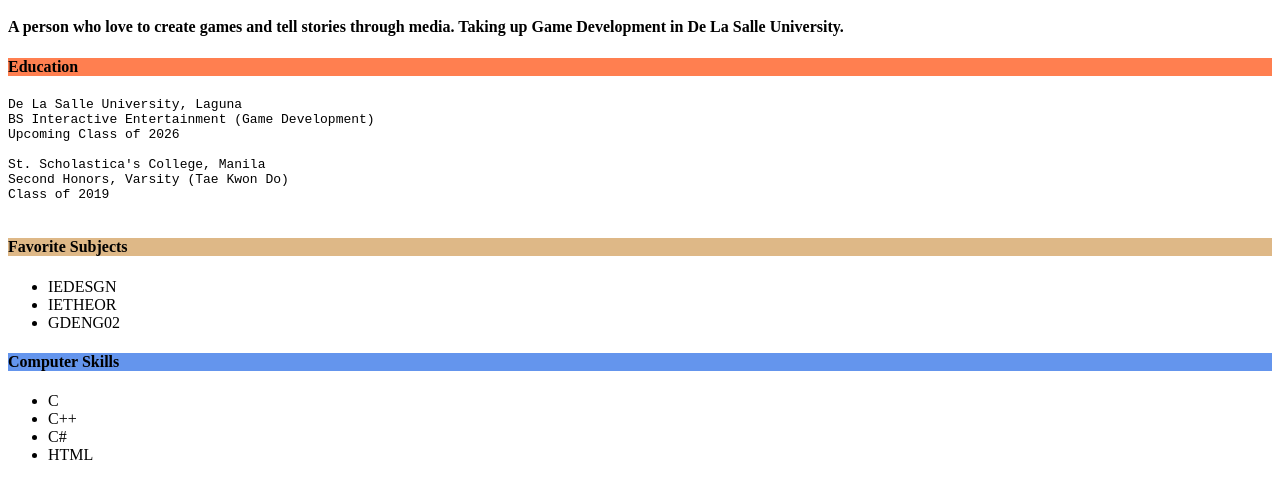
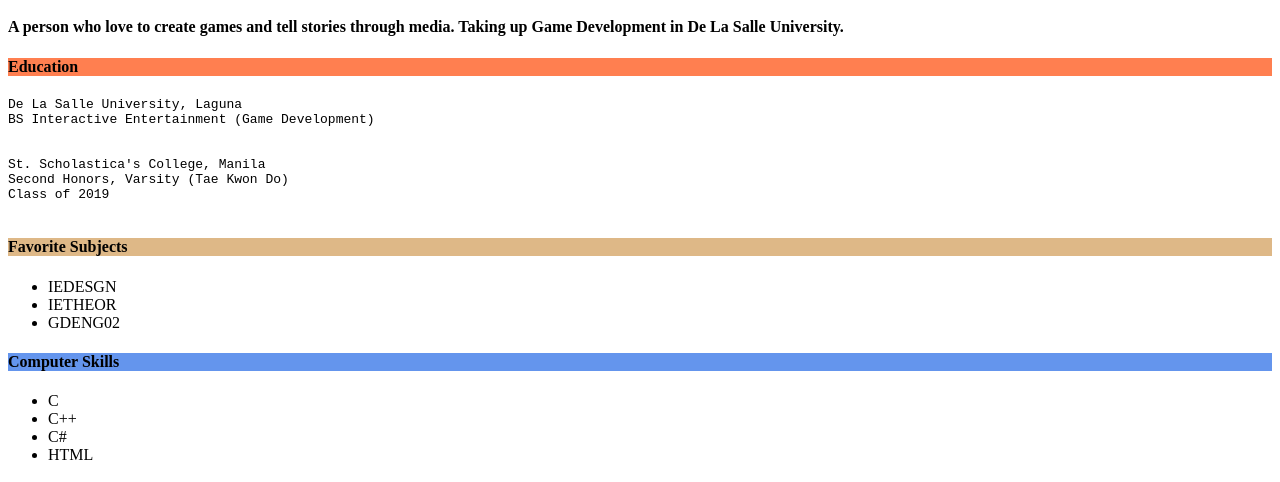
Before and after one commit to shrimp-n00dle/cv_test, a plain HTML site: page index.html in a window 1280 px wide. Shown: the part 301-783 px from the top of the page. Drawn offline with Linux system fonts and the light colour scheme.

Commit message:
Update index.html

```diff
--- a/index.html
+++ b/index.html
@@ -19,7 +19,7 @@
     <pre>
 De La Salle University, Laguna
 BS Interactive Entertainment (Game Development)
-Upcoming Class of 2026
+
 
 St. Scholastica's College, Manila
 Second Honors, Varsity (Tae Kwon Do)
```
